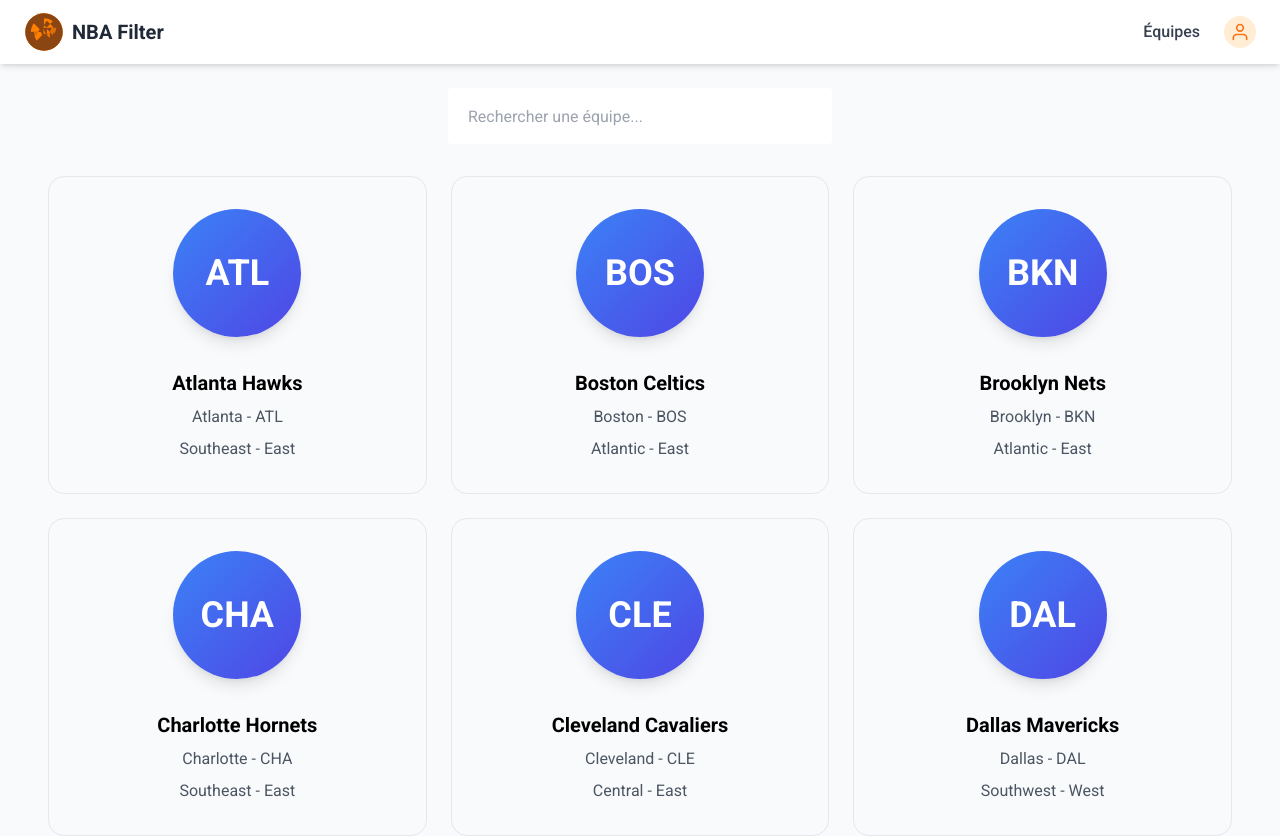
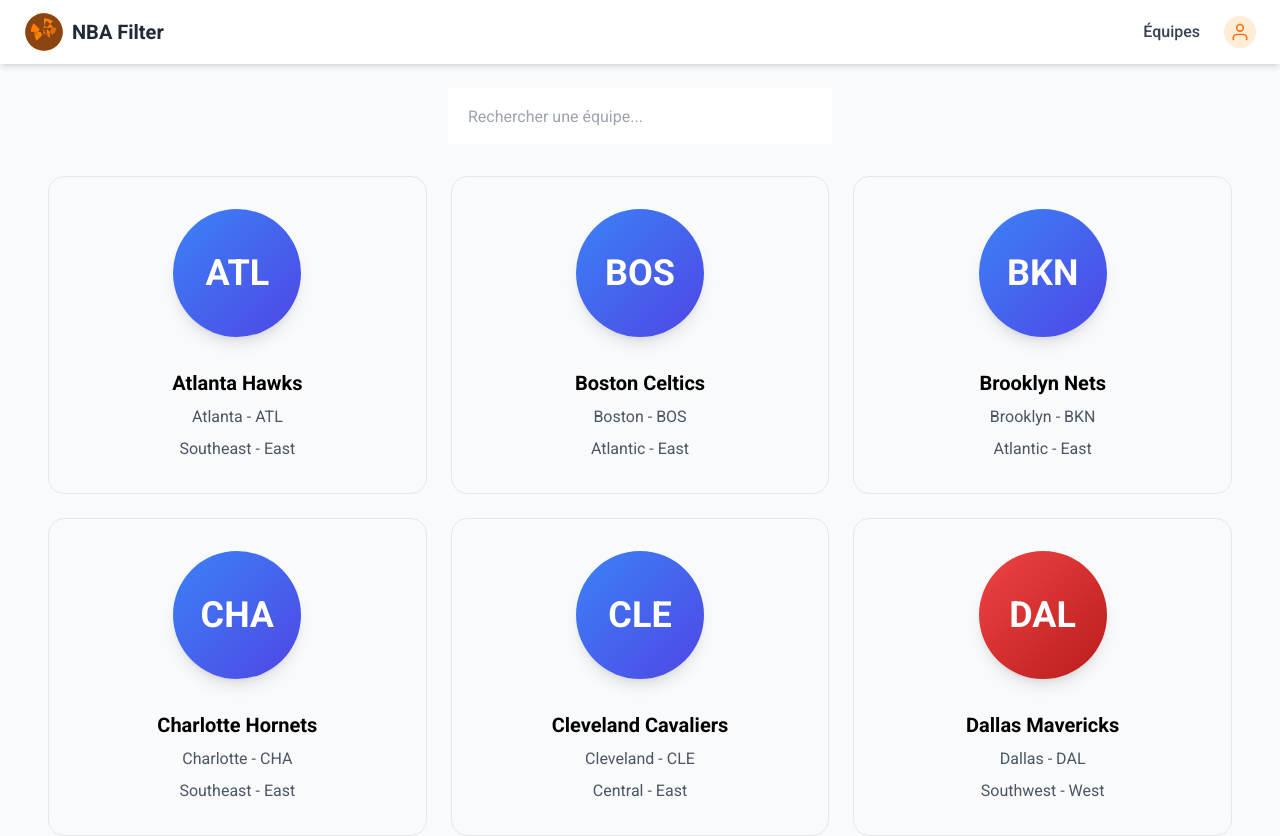
Before and after one commit to malaminebah/nbafilter-, a React (Vite) app: page / in a window 1280 px wide. Shown: the top 836 px of the page. Built offline with nearby package versions, Linux system fonts and the light colour scheme.

Commit message:
feat: add gradient bg for team card

```diff
--- a/src/components/ui/Card.tsx
+++ b/src/components/ui/Card.tsx
@@ -1,6 +1,5 @@
 import React from "react";
 import { Link } from "react-router-dom";
-import { Player } from "../../types/types";
 
 interface CardProps {
   id: number;
@@ -20,12 +19,17 @@
   division,
   full_name,
 }) => {
+
+  const gradientClass = conference === "West"
+    ? "bg-gradient-to-br from-red-500 to-red-700"
+    : "bg-gradient-to-br from-blue-500 to-indigo-600";
+
   return (
     <Link
       className="p-8 max-w-lg border border-grey-300 rounded-2xl hover:shadow-xl hover:shadow-indigo-50 flex flex-col items-center justify-center"
       to={`/team/${id}`}
     >
-      <div className="w-32 h-32 bg-gradient-to-br from-blue-500 to-indigo-600 rounded-full flex items-center justify-center shadow-lg">
+      <div className={`w-32 h-32 ${gradientClass} rounded-full flex items-center justify-center shadow-lg`}>
         <span className="text-4xl font-bold text-white">{abbreviation}</span>
       </div>
       <div className="mt-8 text-center">
```
